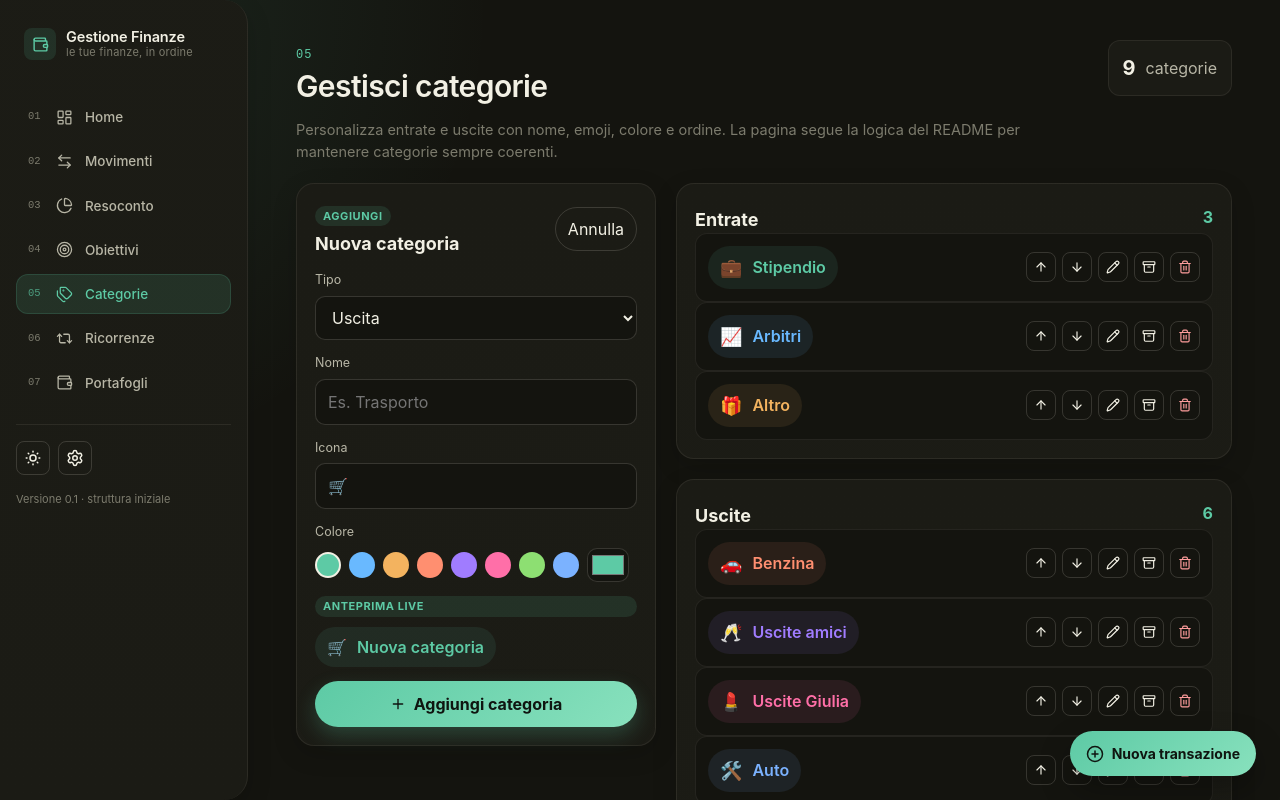
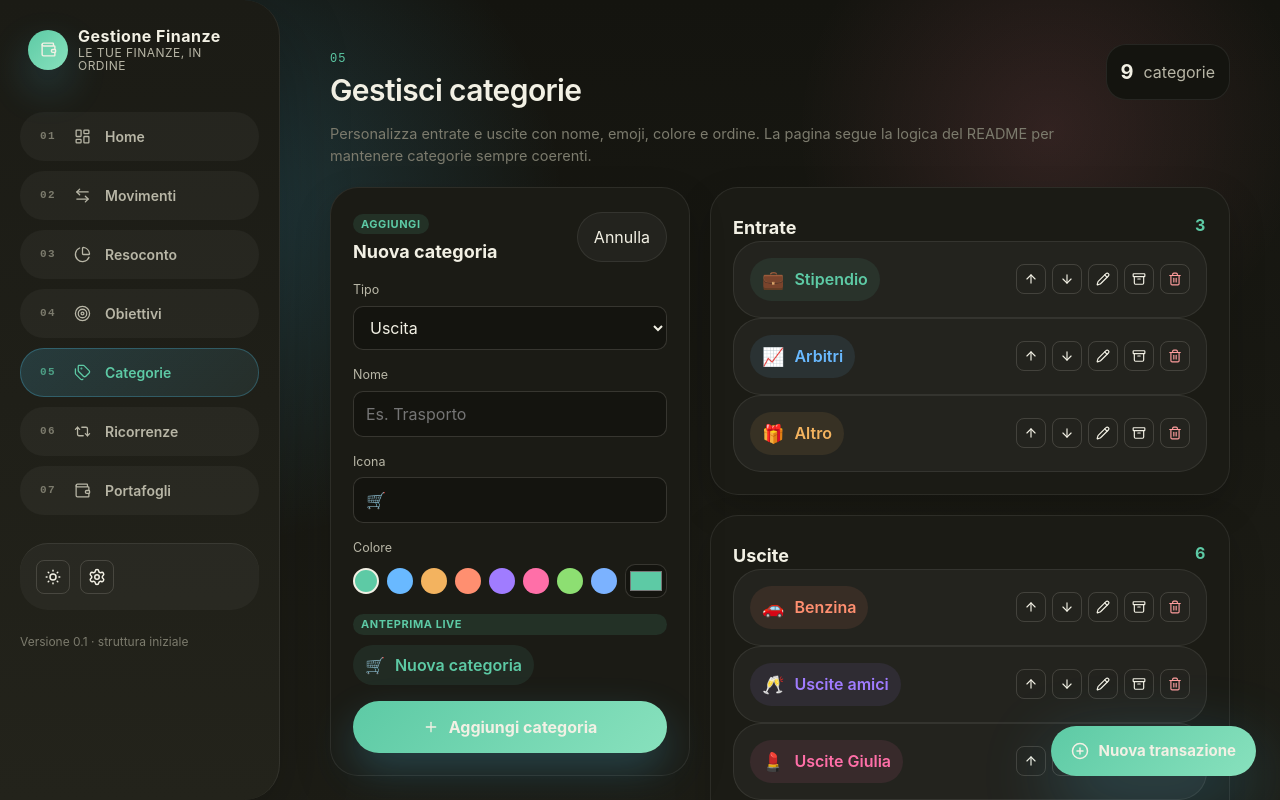
Before and after one commit to France024/GestioneFinanze, a React (Vite) app: page /categorie in a window 1280 px wide. Shown: the top 800 px of the page. Built offline with nearby package versions, Linux system fonts and the light colour scheme.

Commit message:
versione v1.1, grafica migliorata

```diff
--- a/src/index.css
+++ b/src/index.css
@@ -2,7 +2,7 @@
   font-family: Inter, system-ui, -apple-system, BlinkMacSystemFont, "Segoe UI", sans-serif;
   line-height: 1.5;
   font-weight: 400;
-  color-scheme: dark;
+  color-scheme: dark light;
   font-synthesis: none;
   text-rendering: optimizeLegibility;
   -webkit-font-smoothing: antialiased;
--- a/src/styles/app.css
+++ b/src/styles/app.css
@@ -2,24 +2,24 @@
   min-height: 100vh;
   display: flex;
   width: 100%;
-  background: radial-gradient(circle at top left, rgba(93, 202, 165, 0.12), transparent 28%), var(--bg-0);
+  background: radial-gradient(circle at 18% 16%, rgba(79, 209, 255, 0.18), transparent 22%), radial-gradient(circle at 82% 10%, rgba(255, 126, 150, 0.12), transparent 16%), linear-gradient(180deg, var(--surface-0) 0%, var(--surface-2) 100%);
 }
 
 /* Sidebar */
 .sidebar {
-  width: 248px;
+  width: 280px;
   flex-shrink: 0;
-  background: linear-gradient(180deg, color-mix(in srgb, var(--bg-1) 92%, var(--bg-2)) 0%, var(--bg-1) 100%);
-  border-right: 1px solid var(--line);
-  border-radius: 0 24px 24px 0;
-  backdrop-filter: blur(16px);
+  background: linear-gradient(180deg, var(--surface-1) 0%, var(--surface-2) 100%);
+  border-right: 1px solid var(--surface-strong);
+  border-radius: 0 36px 36px 0;
+  backdrop-filter: blur(18px);
   display: flex;
   flex-direction: column;
-  padding: 28px 16px;
+  padding: 28px 20px;
   position: sticky;
   top: 0;
   height: 100vh;
-  box-shadow: var(--shadow-sm);
+  box-shadow: 0 22px 70px rgba(0, 0, 0, 0.24);
 }
 
 .brand {
@@ -31,34 +31,36 @@
 }
 
 .brand__icon {
-  width: 32px;
-  height: 32px;
-  border-radius: 8px;
-  background: var(--accent-dim);
-  color: var(--accent);
+  width: 40px;
+  height: 40px;
+  border-radius: 26px;
+  background: linear-gradient(135deg, var(--accent), var(--accent-strong));
+  color: var(--text-0);
   display: flex;
   align-items: center;
   justify-content: center;
   flex-shrink: 0;
+  box-shadow: 0 18px 42px rgba(79, 209, 255, 0.22);
 }
 
 .brand__text {
   display: flex;
   flex-direction: column;
-  line-height: 1.15;
+  line-height: 1.1;
 }
 
 .brand__title {
-  font-size: 14.5px;
-  font-weight: 600;
-  letter-spacing: -0.01em;
+  font-size: 16px;
+  font-weight: 700;
+  letter-spacing: 0.03em;
   color: var(--ink-0);
 }
 
 .brand__sub {
-  font-size: 11px;
-  color: var(--ink-2);
-  letter-spacing: 0.02em;
+  font-size: 12px;
+  color: var(--ink-1);
+  letter-spacing: 0.04em;
+  text-transform: uppercase;
 }
 
 .nav-list {
@@ -73,41 +75,44 @@
 .nav-item {
   display: flex;
   align-items: center;
-  gap: 12px;
+  gap: 14px;
   width: 100%;
-  padding: 10px 12px;
-  margin: 1px 0;
+  padding: 14px 16px;
+  margin: 4px 0;
   border: none;
-  background: transparent;
-  border-radius: 12px;
-  color: var(--ink-1);
+  background: var(--surface-soft);
+  border-radius: 24px;
+  color: var(--text-1);
   font-family: inherit;
-  font-size: 13.5px;
-  font-weight: 500;
+  font-size: 14px;
+  font-weight: 600;
   cursor: pointer;
   text-align: left;
   text-decoration: none;
-  transition: background var(--transition), color var(--transition), transform var(--transition);
+  transition: background var(--transition), color var(--transition), transform var(--transition), box-shadow var(--transition);
 }
 
 .nav-item:hover {
-  background: var(--accent-dim);
+  background: rgba(79, 209, 255, 0.14);
   color: var(--ink-0);
   transform: translateX(2px);
+  box-shadow: 0 14px 35px rgba(79, 209, 255, 0.12);
 }
 
 .nav-item.is-active {
-  background: var(--accent-dim);
+  background: linear-gradient(135deg, rgba(79, 209, 255, 0.16), rgba(118, 226, 255, 0.08));
   color: var(--accent);
-  box-shadow: inset 0 0 0 1px rgba(93, 202, 165, 0.16);
+  box-shadow: inset 0 0 0 1px rgba(79, 209, 255, 0.25);
 }
 
 .nav-item__num {
   font-family: var(--font-mono);
-  font-size: 10.5px;
+  font-size: 11px;
   color: var(--ink-2);
-  width: 16px;
+  width: 24px;
   flex-shrink: 0;
+  text-align: center;
+  letter-spacing: 0.12em;
 }
 
 .nav-item.is-active .nav-item__num {
@@ -124,17 +129,20 @@
 .sidebar-actions {
   display: flex;
   align-items: center;
-  gap: 8px;
-  margin-top: 20px;
-  padding-top: 16px;
-  border-top: 1px solid var(--line);
+  gap: 10px;
+  margin-top: 24px;
+  padding: 16px;
+  border-top: 1px solid var(--surface-strong);
+  background: var(--surface-soft);
+  border-radius: var(--radius-xl);
 }
 
 .sidebar-footer {
-  margin-top: 12px;
-  padding-top: 4px;
-  font-size: 11px;
+  margin-top: 18px;
+  padding-top: 6px;
+  font-size: 12px;
   color: var(--ink-2);
+  line-height: 1.4;
 }
 
 /* Area principale */
@@ -149,10 +157,10 @@
   display: none;
   align-items: center;
   justify-content: space-between;
-  padding: 14px 20px;
-  border-bottom: 1px solid var(--line);
-  background: color-mix(in srgb, var(--bg-1) 88%, transparent);
-  backdrop-filter: blur(12px);
+  padding: 16px 20px;
+  border-bottom: 1px solid var(--surface-strong);
+  background: var(--surface-soft);
+  backdrop-filter: blur(20px);
   position: sticky;
   top: 0;
   z-index: 10;
@@ -161,9 +169,10 @@
 .topbar__brand {
   display: flex;
   align-items: center;
-  gap: 8px;
-  font-size: 14px;
-  font-weight: 600;
+  gap: 10px;
+  font-size: 15px;
+  font-weight: 700;
+  letter-spacing: 0.02em;
 }
 
 .topbar__actions {
@@ -173,21 +182,28 @@
 }
 
 .icon-btn {
-  background: transparent;
-  border: 1px solid var(--line-strong);
-  border-radius: 8px;
-  width: 34px;
-  height: 34px;
+  background: var(--surface-soft);
+  border: 1px solid var(--surface-strong);
+  border-radius: 22px;
+  width: 42px;
+  height: 42px;
   display: flex;
   align-items: center;
   justify-content: center;
-  color: var(--ink-0);
+  color: var(--text-0);
   cursor: pointer;
+  transition: background var(--transition), transform var(--transition), border-color var(--transition);
+}
+
+.icon-btn:hover {
+  background: rgba(79, 209, 255, 0.14);
+  border-color: rgba(79, 209, 255, 0.28);
+  transform: translateY(-1px);
 }
 
 .content {
   flex: 1;
-  padding: 40px 48px;
+  padding: 44px 50px;
   max-width: 1280px;
   width: 100%;
   margin: 0 auto;
@@ -197,22 +213,23 @@
   min-height: 100vh;
   display: grid;
   place-items: center;
-  padding: 24px;
-  background: radial-gradient(circle at top, rgba(93, 202, 165, 0.18), transparent 40%), var(--bg-0);
+  padding: 28px;
+  background: radial-gradient(circle at 25% 15%, rgba(79, 209, 255, 0.18), transparent 24%), radial-gradient(circle at 80% 12%, rgba(255, 126, 150, 0.12), transparent 18%), var(--surface-0);
 }
 
 .login-card {
   width: min(440px, 100%);
-  padding: 28px;
-  border-radius: 24px;
-  border: 1px solid var(--line);
-  background: linear-gradient(180deg, var(--bg-1) 0%, color-mix(in srgb, var(--bg-1) 90%, var(--bg-2)) 100%);
+  padding: 32px;
+  border-radius: 32px;
+  border: 1px solid var(--surface-strong);
+  background: var(--surface-card);
   box-shadow: var(--shadow-card);
 }
 
 .login-card__title {
-  margin: 0 0 8px;
-  font-size: 26px;
+  margin: 0 0 12px;
+  font-size: 28px;
+  letter-spacing: 0.02em;
 }
 
 .login-card__subtitle,
@@ -234,11 +251,12 @@
   flex-direction: column;
   align-items: flex-start;
   justify-content: center;
-  border: 1px dashed var(--line-strong);
-  border-radius: var(--radius-lg);
+  border: 1px dashed var(--surface-strong);
+  border-radius: var(--radius-xl);
   padding: 64px;
-  background: linear-gradient(180deg, var(--bg-1) 0%, var(--bg-0) 100%);
-  box-shadow: var(--shadow-sm);
+  background: var(--surface-card);
+  box-shadow: var(--shadow-card);
+  position: relative;
 }
 
 .page-empty__num {
@@ -281,10 +299,10 @@
   align-items: center;
   gap: 10px;
   padding: 12px 14px;
-  border: 1px solid var(--line);
-  border-radius: 12px;
-  background: var(--bg-1);
-  color: var(--ink-1);
+  border: 1px solid var(--surface-strong);
+  border-radius: 20px;
+  background: var(--surface-0);
+  color: var(--text-1);
 }
 
 .stats-chip strong {
@@ -301,17 +319,17 @@
 
 .category-form,
 .section-card {
-  background: linear-gradient(180deg, var(--bg-1) 0%, color-mix(in srgb, var(--bg-1) 94%, var(--bg-2)) 100%);
-  border: 1px solid var(--line);
-  border-radius: var(--radius-lg);
-  padding: 18px;
-  box-shadow: var(--shadow-sm);
+  background: var(--surface-card);
+  border: 1px solid var(--surface-strong);
+  border-radius: var(--radius-xl);
+  padding: 22px;
+  box-shadow: var(--shadow-card);
 }
 
 .category-form {
   display: flex;
   flex-direction: column;
-  gap: 14px;
+  gap: 16px;
   position: sticky;
   top: 24px;
 }
@@ -359,8 +377,8 @@
   width: 100%;
   border: 1px solid var(--line-strong);
   border-radius: 10px;
-  background: var(--bg-0);
-  color: var(--ink-0);
+  background: var(--surface-0);
+  color: var(--text-0);
   padding: 10px 12px;
   font: inherit;
 }
@@ -417,28 +435,37 @@
   display: inline-flex;
   align-items: center;
   justify-content: center;
-  gap: 8px;
+  gap: 10px;
   border-radius: 999px;
   font: inherit;
   cursor: pointer;
-  min-height: 44px;
-  transition: transform var(--transition), box-shadow var(--transition), background var(--transition);
+  min-height: 48px;
+  transition: transform var(--transition), box-shadow var(--transition), background var(--transition), opacity var(--transition);
 }
 
 .primary-btn {
   border: none;
-  padding: 11px 16px;
-  background: linear-gradient(135deg, var(--accent) 0%, var(--accent-strong) 100%);
-  color: #0f1510;
+  padding: 14px 18px;
+  background: linear-gradient(135deg, var(--accent), var(--accent-strong));
+  color: var(--text-0);
   font-weight: 700;
-  box-shadow: 0 8px 20px rgba(93, 202, 165, 0.24);
+  box-shadow: 0 18px 42px rgba(79, 209, 255, 0.22);
+}
+
+.primary-btn:hover {
+  transform: translateY(-2px);
+  box-shadow: 0 22px 58px rgba(79, 209, 255, 0.28);
 }
 
 .ghost-btn {
-  border: 1px solid var(--line-strong);
-  padding: 8px 12px;
-  background: transparent;
-  color: var(--ink-0);
+  border: 1px solid var(--surface-strong);
+  padding: 12px 16px;
+  background: var(--surface-soft);
+  color: var(--text-0);
+}
+
+.ghost-btn:hover {
+  background: var(--surface-strong);
 }
 
 .categories-columns {
@@ -449,6 +476,8 @@
 .section-card__header span {
   color: var(--accent);
   font-weight: 700;
+  text-transform: uppercase;
+  letter-spacing: 0.1em;
 }
 
 .category-list {
@@ -463,10 +492,10 @@
   align-items: center;
   justify-content: space-between;
   gap: 12px;
-  padding: 12px;
-  background: var(--bg-0);
-  border: 1px solid var(--line);
-  border-radius: 12px;
+  padding: 16px;
+  background: var(--surface-soft);
+  border: 1px solid var(--surface-strong);
+  border-radius: 28px;
 }
 
 .category-card__preview {
@@ -522,10 +551,10 @@
   align-items: center;
   gap: 10px;
   padding: 12px 14px;
-  border-radius: 12px;
-  border: 1px solid var(--line);
-  background: var(--bg-1);
-  color: var(--ink-1);
+  border-radius: 20px;
+  border: 1px solid var(--surface-strong);
+  background: var(--surface-1);
+  color: var(--text-1);
 }
 
 .section-card--compact {
@@ -559,39 +588,11 @@
 }
 
 .summary-card {
-  padding: 18px;
-  border-radius: var(--radius-lg);
-  border: 1px solid var(--line);
-  background: linear-gradient(180deg, var(--bg-1) 0%, color-mix(in srgb, var(--bg-1) 94%, var(--bg-2)) 100%);
-  box-shadow: var(--shadow-sm);
-}
-
-.summary-card__label {
-  display: block;
-  font-size: 12px;
-  color: var(--ink-2);
-  margin-bottom: 8px;
-}
-
-.summary-card__value {
-  font-size: 22px;
-  color: var(--ink-0);
-}
-
-.summary-card--positive {
-  border-color: rgba(93, 202, 165, 0.35);
-}
-
-.summary-card--negative {
-  border-color: rgba(255, 143, 112, 0.35);
-}
-
-.summary-card--warning {
-  border-color: rgba(243, 179, 95, 0.34);
-}
-
-.summary-card--neutral {
-  border-color: rgba(105, 185, 255, 0.35);
+  padding: 22px;
+  border-radius: var(--radius-xl);
+  border: 1px solid var(--surface-strong);
+  background: var(--surface-card);
+  box-shadow: var(--shadow-card);
 }
 
 .comparison-row,
@@ -599,17 +600,17 @@
 .filter-bar {
   display: flex;
   flex-direction: column;
-  gap: 12px;
+  gap: 14px;
 }
 
 .trend-box {
   display: flex;
   align-items: center;
-  gap: 8px;
-  padding: 10px 12px;
-  border-radius: 12px;
-  background: var(--bg-0);
-  border: 1px solid var(--line);
+  gap: 10px;
+  padding: 14px 16px;
+  border-radius: 20px;
+  background: var(--surface-soft);
+  border: 1px solid var(--surface-strong);
 }
 
 .goal-row,
@@ -617,12 +618,12 @@
 .transaction-row {
   display: flex;
   flex-direction: column;
-  gap: 8px;
-  padding: 14px;
-  border: 1px solid var(--line);
-  border-radius: var(--radius-md);
-  background: linear-gradient(180deg, var(--bg-0) 0%, color-mix(in srgb, var(--bg-0) 92%, var(--bg-1)) 100%);
-  box-shadow: inset 0 1px 0 rgba(255,255,255,0.04);
+  gap: 12px;
+  padding: 18px;
+  border: 1px solid var(--surface-strong);
+  border-radius: 22px;
+  background: var(--surface-soft);
+  box-shadow: var(--shadow-card);
 }
 
 .goal-row__top,
@@ -631,13 +632,13 @@
   display: flex;
   align-items: center;
   justify-content: space-between;
-  gap: 10px;
+  gap: 12px;
 }
 
 .progress-bar {
   width: 100%;
   height: 10px;
-  background: var(--bg-1);
+  background: var(--surface-1);
   border-radius: 999px;
   overflow: hidden;
 }
@@ -685,7 +686,7 @@
 .emoji-badge {
   width: 36px;
   height: 36px;
-  border-radius: 10px;
+  border-radius: 18px;
   display: inline-flex;
   align-items: center;
   justify-content: center;
@@ -740,16 +741,20 @@
   z-index: 30;
   display: inline-flex;
   align-items: center;
-  gap: 8px;
-  padding: 12px 16px;
+  gap: 10px;
+  padding: 14px 20px;
   border: none;
   border-radius: 999px;
-  background: linear-gradient(135deg, var(--accent) 0%, var(--accent-strong) 100%);
-  color: #0f1510;
-  font-size: 14px;
+  background: linear-gradient(135deg, var(--accent), var(--accent-strong));
+  color: var(--text-0);
+  font-size: 15px;
   font-weight: 700;
   cursor: pointer;
-  box-shadow: 0 14px 32px rgba(0, 0, 0, 0.28);
+  box-shadow: 0 24px 72px rgba(79, 209, 255, 0.28);
+}
+
+.fab-button:hover {
+  transform: translateY(-2px);
 }
 
 .mobile-bottom-nav {
@@ -769,10 +774,10 @@
 
 .modal-card {
   width: min(520px, 100%);
-  background: linear-gradient(180deg, var(--bg-1) 0%, color-mix(in srgb, var(--bg-1) 94%, var(--bg-2)) 100%);
-  border: 1px solid var(--line);
-  border-radius: var(--radius-lg);
-  padding: 18px;
+  background: var(--surface-card);
+  border: 1px solid var(--surface-strong);
+  border-radius: 30px;
+  padding: 22px;
   box-shadow: var(--shadow-card);
 }
 
@@ -870,7 +875,7 @@
     position: fixed;
     inset: 0;
     z-index: 50;
-    background: linear-gradient(180deg, var(--bg-1) 0%, var(--bg-0) 100%);
+    background: radial-gradient(circle at 25% 12%, rgba(79, 209, 255, 0.12), transparent 18%), radial-gradient(circle at 80% 10%, rgba(255, 126, 150, 0.10), transparent 16%), var(--surface-0);
     padding: 20px 16px;
   }
 
@@ -889,13 +894,13 @@
     z-index: 32;
     display: flex;
     align-items: center;
-    gap: 8px;
-    padding: 8px;
-    border: 1px solid var(--line);
+    gap: 10px;
+    padding: 10px;
+    border: 1px solid var(--surface-strong);
     border-radius: 999px;
-    background: color-mix(in srgb, var(--bg-1) 90%, transparent);
-    backdrop-filter: blur(14px);
-    box-shadow: var(--shadow-sm);
+    background: var(--surface-soft);
+    backdrop-filter: blur(18px);
+    box-shadow: 0 18px 50px rgba(0, 0, 0, 0.24);
     overflow-x: auto;
   }
 
@@ -905,18 +910,24 @@
     flex-direction: column;
     align-items: center;
     justify-content: center;
-    gap: 2px;
-    padding: 8px 10px;
+    gap: 4px;
+    padding: 10px 14px;
     border-radius: 999px;
     color: var(--ink-2);
     text-decoration: none;
-    font-size: 10.5px;
-    font-weight: 600;
+    font-size: 11px;
+    font-weight: 700;
     white-space: nowrap;
+    transition: background var(--transition), color var(--transition), transform var(--transition);
+  }
+
+  .mobile-bottom-nav__item:hover {
+    transform: translateY(-1px);
+    background: rgba(79, 209, 255, 0.12);
   }
 
   .mobile-bottom-nav__item.is-active {
-    background: var(--accent-dim);
+    background: rgba(79, 209, 255, 0.16);
     color: var(--accent);
   }
 
--- a/src/styles/global.css
+++ b/src/styles/global.css
@@ -18,8 +18,19 @@
   --radius-sm: 10px;
   --radius-md: 14px;
   --radius-lg: 18px;
+  --radius-xl: 28px;
+  --radius-xxl: 34px;
   --shadow-sm: 0 8px 24px rgba(0, 0, 0, 0.16);
   --shadow-card: 0 14px 36px rgba(0, 0, 0, 0.18);
+  --surface-0: #14140f;
+  --surface-1: #1b1b15;
+  --surface-2: #23231b;
+  --surface-soft: rgba(255, 255, 255, 0.04);
+  --surface-strong: rgba(255, 255, 255, 0.08);
+  --surface-card: #1b1b15;
+  --text-0: #f2f0e4;
+  --text-1: #b8b6a6;
+  --text-2: #7c7b6d;
   --transition: 180ms ease;
 }
 
@@ -40,6 +51,15 @@
   --warning: #c77a1f;
   --shadow-sm: 0 8px 24px rgba(15, 23, 17, 0.08);
   --shadow-card: 0 12px 30px rgba(15, 23, 17, 0.10);
+  --surface-0: #f6f7f4;
+  --surface-1: #ffffff;
+  --surface-2: #edf0eb;
+  --surface-soft: rgba(14, 20, 24, 0.04);
+  --surface-strong: rgba(14, 20, 24, 0.10);
+  --surface-card: #ffffff;
+  --text-0: #16201a;
+  --text-1: #4b5a52;
+  --text-2: #75857a;
 }
 
 * {
```
